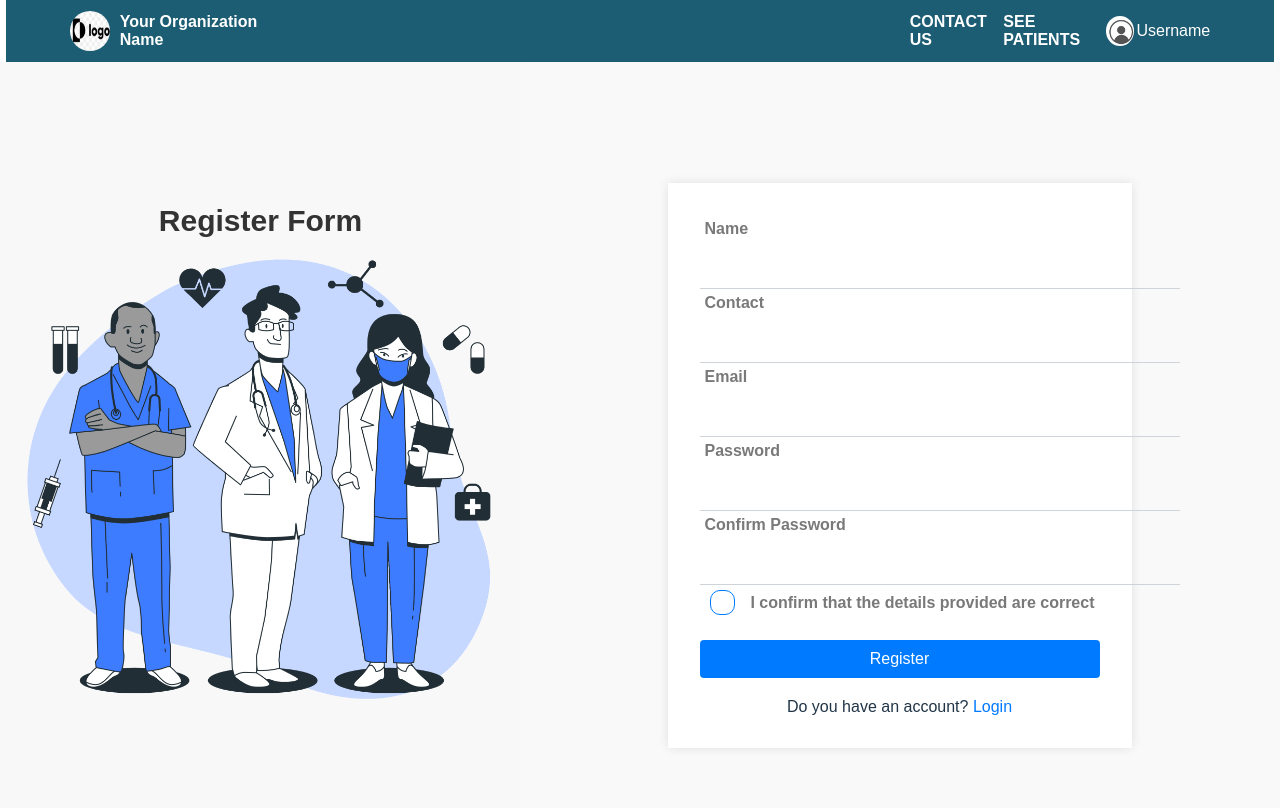
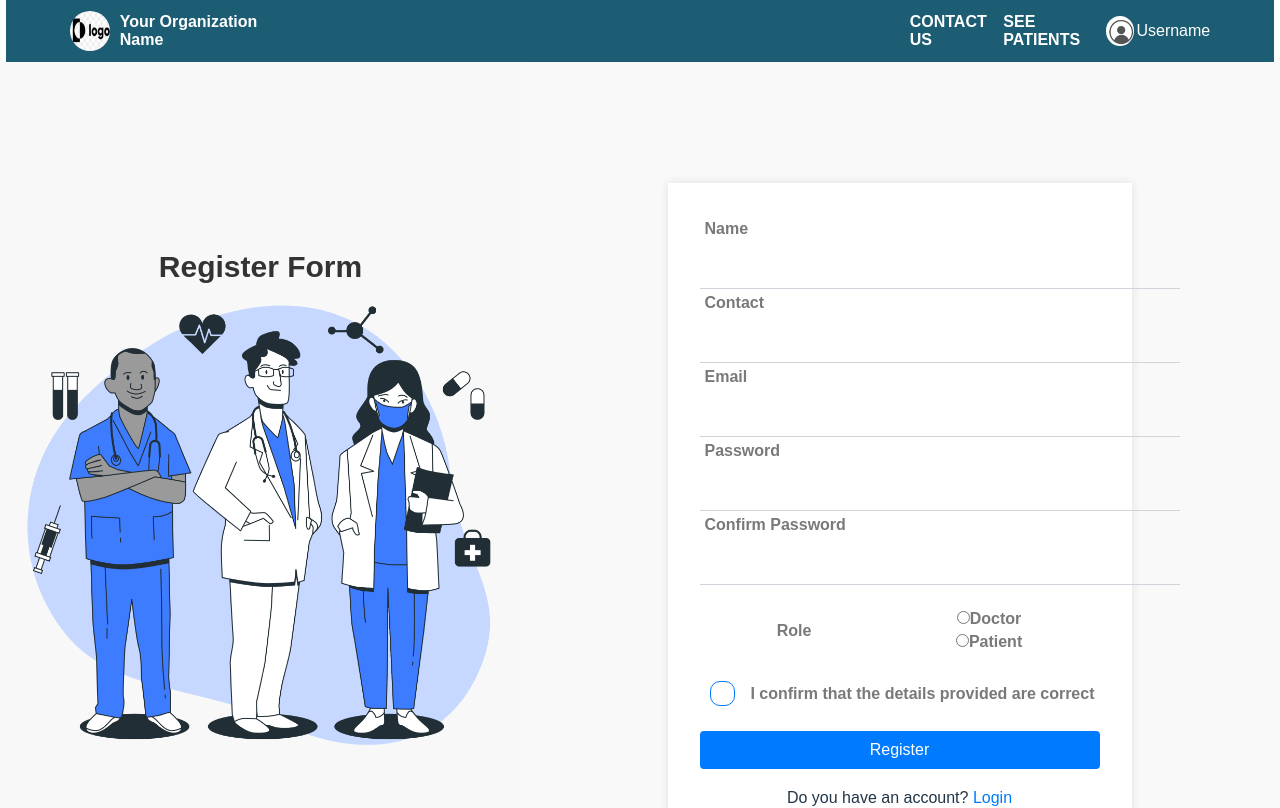
Before and after one commit to upes-open/OSoC-24-Health-Reserve, a React (Vite) app in the folder frontend/: page /register in a window 1280 px wide. Shown: the top 808 px of the page. Built offline with nearby package versions, Linux system fonts and the light colour scheme.

Commit message:
created new form for selection between doctor and patient

```diff
--- a/frontend/src/components/Footer/Footer.css
+++ b/frontend/src/components/Footer/Footer.css
@@ -14,7 +14,6 @@ body {
 .footer {
   background-color:rgb(28, 93, 115);
   width: 98.84vw;
-  margin-top: 10rem;
   position:  inherit;
   bottom: -70px;
   left: 0;
--- a/frontend/src/components/Register-page/Register.css
+++ b/frontend/src/components/Register-page/Register.css
@@ -19,11 +19,10 @@
 .hospital-register-image {
   flex: 5;
   display: flex;
+  justify-content: right;
+}
 
-  justify-content: right;
-
-  }
-.register-info h2{
+.register-info h2 {
   font-size: 30px;
   font-weight: 600;
   color: #333;
@@ -40,14 +39,15 @@
   /* make this move toward right */
   /* margin-right: -100px; */
   margin-top: -50px;
-    background:transparent;
+  background: transparent;
 }
 
 
 .register-form-container {
   flex: 1;
   padding: 120px;
-    background-color: #f9f9f9; /* Light background color for the form */
+  background-color: #f9f9f9;
+  /* Light background color for the form */
   border-radius: 8px;
   margin-top: auto;
 
@@ -55,57 +55,93 @@
 }
 
 .register-form {
-        max-width: 400px; /* Adjust the maximum width as needed */
+  max-width: 400px;
+  /* Adjust the maximum width as needed */
   /* Center the form horizontally */
-        padding: 32px; /* Add padding for spacing inside the form */
-        background-color: #ffffff; /* White background for the form */
-        border-radius: 0px; /* Rounded corners */
-        box-shadow: 0 0 10px rgba(0, 0, 0, 0.1); /* Add a subtle box shadow */
+  padding: 32px;
+  /* Add padding for spacing inside the form */
+  background-color: #ffffff;
+  /* White background for the form */
+  border-radius: 0px;
+  /* Rounded corners */
+  box-shadow: 0 0 10px rgba(0, 0, 0, 0.1);
+  /* Add a subtle box shadow */
 }
 
 .form-group {
   margin-bottom: 0px;
+}
 
+.form-group2 {
+  color: rgb(121, 121, 121);
+  padding: 5px;
+  margin: 20px 0px;
+  display: flex;
+}
 
+.form-group2 label {
+  font-weight: 600;
 }
+
+.options {
+  display: flex;
+  flex-direction: column;
+  gap: 5px;
+}
+
 .form-group label {
   display: flex;
-    align-items: center ;
+  align-items: center;
   margin-bottom: 10px;
   padding: 5px;
   color: rgb(121, 121, 121)
-
 }
 
 .form-group label input[type="checkbox"] {
   padding: 3%;
 
-    -webkit-appearance: none; /* Remove default appearance for Safari */
-    width: 0px; /* Adjust size of the checkbox */
+  -webkit-appearance: none;
+  /* Remove default appearance for Safari */
+  width: 0px;
+  /* Adjust size of the checkbox */
   height: 0px;
-    border: 1px solid #007bff; /* Blue border */
+  border: 1px solid #007bff;
+  /* Blue border */
   border-radius: 10px;
-    margin-right: 15px; /* Add space between the checkbox and text */       }
+  margin-right: 15px;
+  /* Add space between the checkbox and text */
+}
 
 .form-group label input[type="checkbox"]:checked {
-    background-color: #007bff; /* Blue background when checked */
-    border-color: #007bff; /* Blue border when checked */
+  background-color: #007bff;
+  /* Blue background when checked */
+  border-color: #007bff;
+  /* Blue border when checked */
 }
 
 .form-group label input[type="checkbox"]::after {
-    content: '\2713'; /* Unicode character for checkmark */
-    font-size: 16px; /* Adjust size of the checkmark */
-    color: #fff; /* White color for the checkmark */
+  content: '\2713';
+  /* Unicode character for checkmark */
+  font-size: 16px;
+  /* Adjust size of the checkmark */
+  color: #fff;
+  /* White color for the checkmark */
   position: absolute;
-    top: 50%; /* Position vertically */
-    left: 50%; /* Position horizontally */
-    transform: translate(-50%, -50%); /* Center the checkmark */
-    visibility: hidden; /* Hidden by default */
+  top: 50%;
+  /* Position vertically */
+  left: 50%;
+  /* Position horizontally */
+  transform: translate(-50%, -50%);
+  /* Center the checkmark */
+  visibility: hidden;
+  /* Hidden by default */
 }
 
 .form-group label input[type="checkbox"]:checked::after {
-    visibility: visible; /* Show the checkmark when checked */
+  visibility: visible;
+  /* Show the checkmark when checked */
 }
+
 .register-button {
   width: 100%;
   padding: 10px;
@@ -115,5 +151,6 @@
   border-radius: 4px;
   cursor: pointer;
   transition: background-color 0.3s;
-    margin-top: 10px; /* Add margin top for spacing */
+  margin-top: 10px;
+  /* Add margin top for spacing */
 }
--- a/frontend/src/components/Register-page/Register.jsx
+++ b/frontend/src/components/Register-page/Register.jsx
@@ -34,8 +34,18 @@ const Register = () => {
     if (!form.password) newErrors.password = 'Password is required';
     if (form.password !== form.confirmPassword) newErrors.confirmPassword = 'Passwords do not match';
     if (!form.termsAccepted) newErrors.termsAccepted = 'You must accept the terms';
+    if (form.role === 'Doctor' && !form.license) newErrors.license = 'License is required for doctors';
 
     return newErrors;
+  };
+
+  const handleRoleChange = (e) => {
+    const { value } = e.target;
+    setForm({
+      ...form,
+      role: value,
+      license: value === 'Doctor' ? form.license : '',
+    });
   };
 
   const handleSubmit = (e) => {
@@ -121,6 +131,50 @@ const Register = () => {
             />
             {errors.confirmPassword && <p className="error">{errors.confirmPassword}</p>}
           </div>
+
+          <div className="form-group2">
+            <label>Role</label>
+            <div className="options">
+              <label>
+                <input
+                  type="radio"
+                  name="role"
+                  value="Doctor"
+                  checked={form.role === 'Doctor'}
+                  onChange={handleRoleChange}
+                  required
+                />
+                Doctor
+              </label>
+              {form.role === 'Doctor' && (
+                <div>
+                  <label htmlFor="license">License</label>
+                  <input
+                    type="text"
+                    id="license"
+                    name="license"
+                    value={form.license}
+                    onChange={handleChange}
+                    required
+                  />
+                  {errors.license && <p className="error">{errors.license}</p>}
+                </div>
+              )}
+              <label>
+                <input
+                  type="radio"
+                  name="role"
+                  value="Patient"
+                  checked={form.role === 'Patient'}
+                  onChange={handleRoleChange}
+                  required
+                />
+                Patient
+              </label>
+            </div>
+            {errors.role && <p className="error">{errors.role}</p>}
+          </div>
+
           <div className="form-group">
             <label>
               <input
```
Lines whose indentation alone changed are shown as unchanged.
